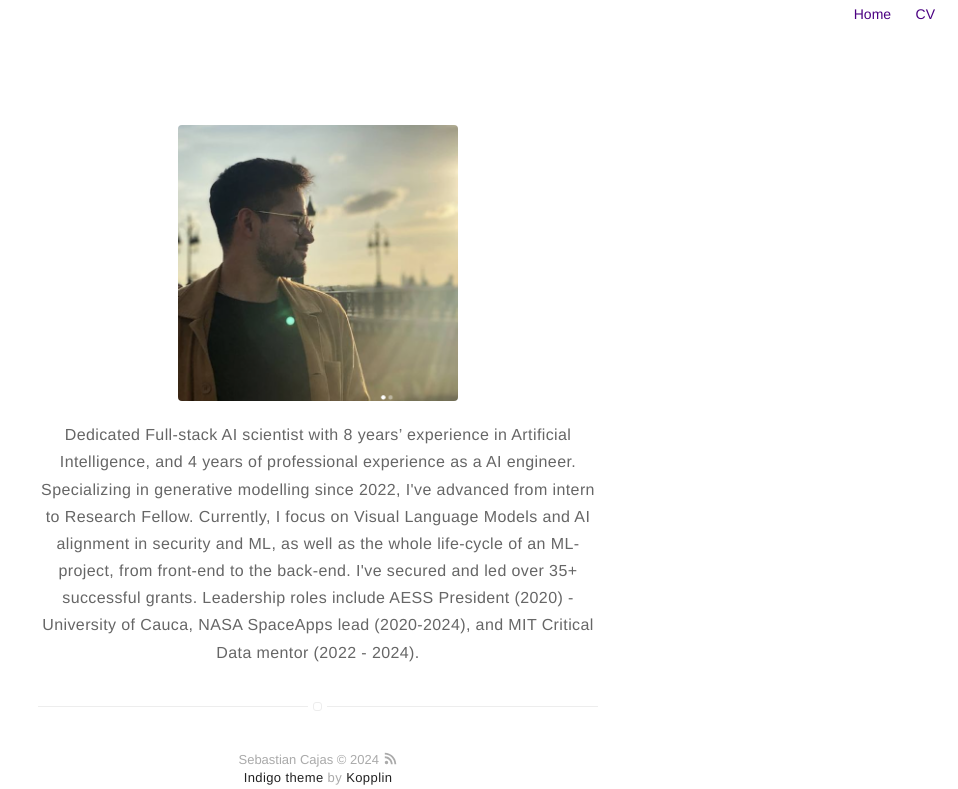
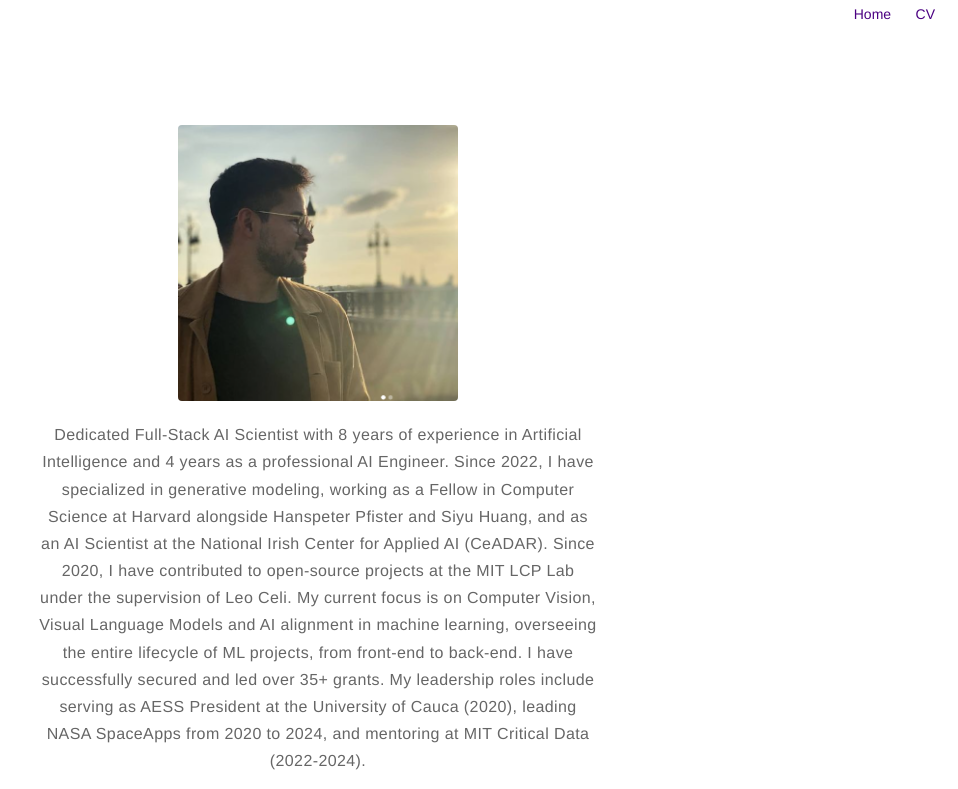
Before and after one commit to sebasmos/sebasmos.github.io, a Jekyll site: the page built from about.md, in a window 1280 px wide, cut to the strip 0-789 px from the top of the page. Shown: the whole strip, without its empty margins (322-1280 px from the left). Built offline with Jekyll 4.4.1, drawn with Linux system fonts in a browser that asks for light colours.

Commit message:
updating demo

```diff
--- a/about.md
+++ b/about.md
@@ -7,7 +7,7 @@ layout: page
 <div style="text-align: center;">
 
 <p>
-Dedicated Full-stack AI scientist with 8 years’ experience in Artificial Intelligence, and 4 years of professional experience as a AI engineer. Specializing in generative modelling since 2022, I've advanced from intern to Research Fellow. Currently, I focus on Visual Language Models and AI alignment in security and ML, as well as the whole life-cycle of an ML-project, from front-end to the back-end. I've secured and led over 35+ successful grants. Leadership roles include AESS President (2020) - University of Cauca, NASA SpaceApps lead (2020-2024), and MIT Critical Data mentor (2022 - 2024).
+Dedicated Full-Stack AI Scientist with 8 years of experience in Artificial Intelligence and 4 years as a professional AI Engineer. Since 2022, I have specialized in generative modeling, working as a Fellow in Computer Science at Harvard alongside Hanspeter Pfister and Siyu Huang, and as an AI Scientist at the National Irish Center for Applied AI (CeADAR). Since 2020, I have contributed to open-source projects at the MIT LCP Lab under the supervision of Leo Celi. My current focus is on Computer Vision, Visual Language Models and AI alignment in machine learning, overseeing the entire lifecycle of ML projects, from front-end to back-end. I have successfully secured and led over 35+ grants. My leadership roles include serving as AESS President at the University of Cauca (2020), leading NASA SpaceApps from 2020 to 2024, and mentoring at MIT Critical Data (2022-2024).
 
 </p>
 
```
